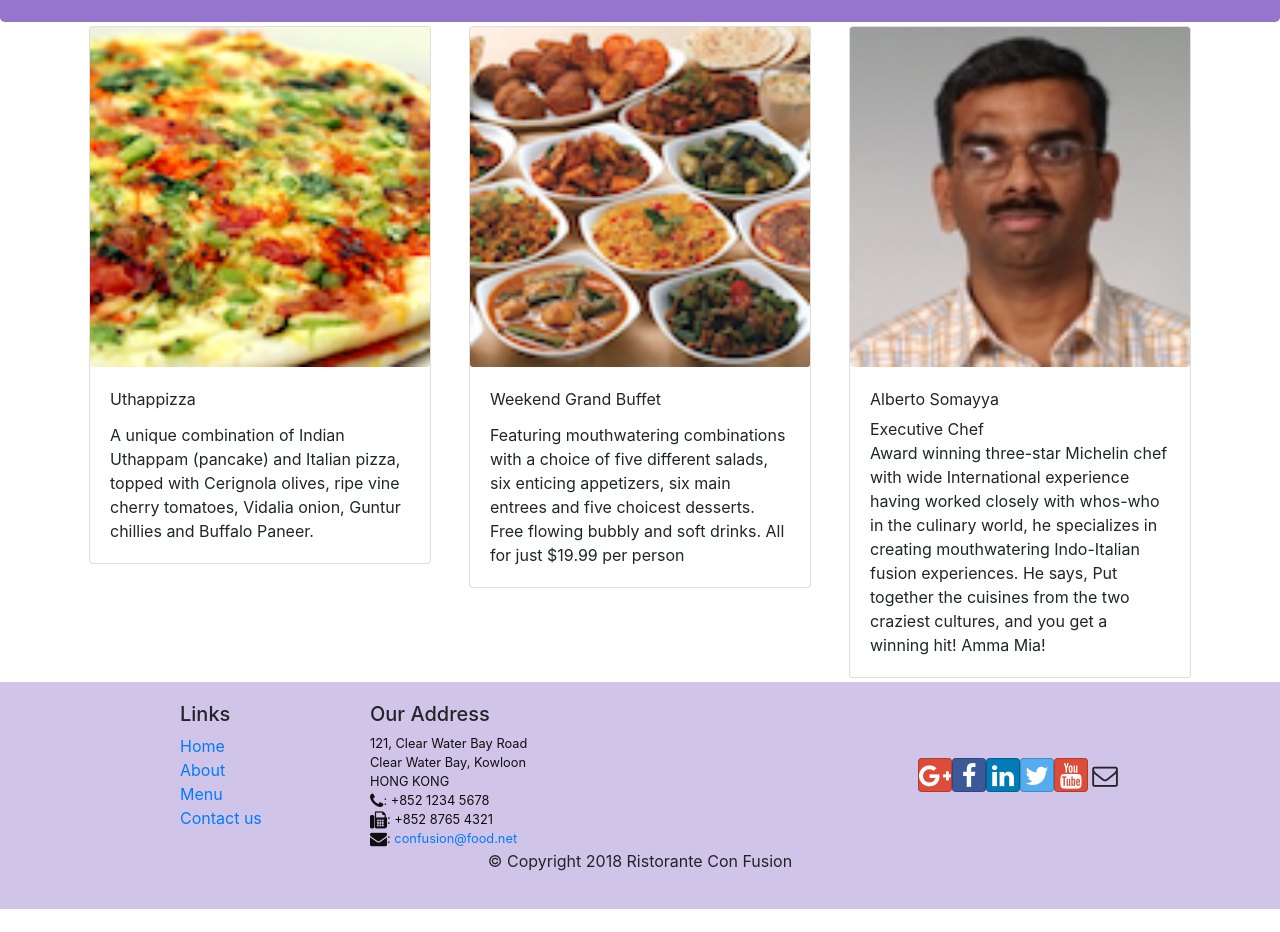
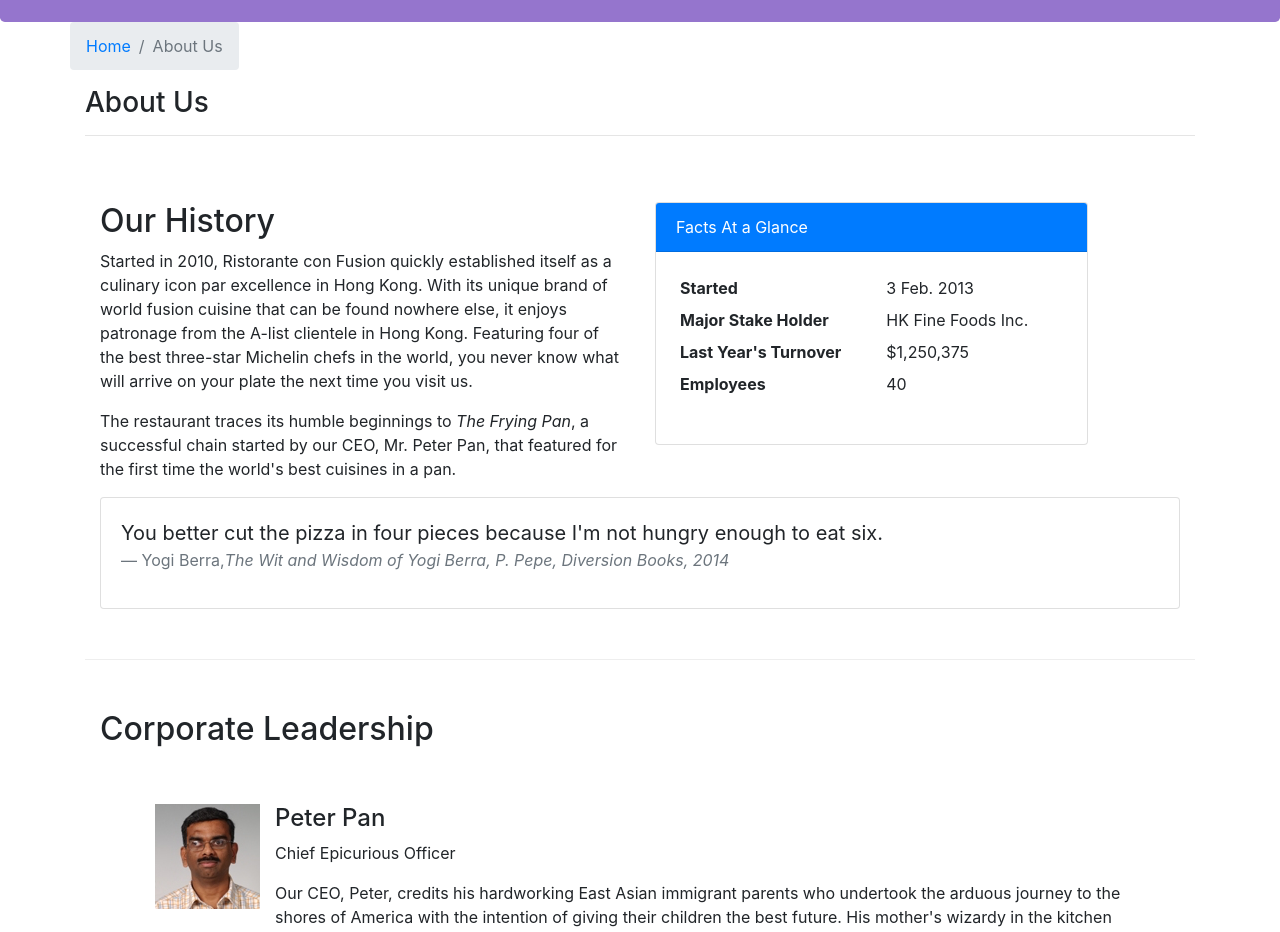
Before and after one commit to mithelan/reactjs-Coursera, a React (Create React App) app: page /aboutus in a window 1280 px wide. Before the commit this address led to /home. Shown: the part 320-1252 px from the top of the page. Before the commit the page ends 1229 px from the top, so only its background shows below. Built offline with nearby package versions, Linux system fonts and the light colour scheme.

Commit message:
Assignment 2 done

```diff
--- /dev/null
+++ b/src/components/AboutComponent.js
@@ -0,0 +1,98 @@
+import React from 'react';
+import { Breadcrumb, BreadcrumbItem, Card, CardBody, CardHeader, Media } from 'reactstrap';
+import { Link } from 'react-router-dom';
+
+function About(props) {
+
+    const leaders = props.leaders.map((leader) => {
+        return (
+            <RenderLeader leader={leader} />
+        );
+    });
+
+
+    function RenderLeader({leader}) {
+
+        return(
+            <div key={leader.id} className="col-12 mt-5">
+                <Media tag="li">
+                    <Media left middle>
+                        <Media object src={leader.image} alt={leader.name} />
+                    </Media>
+                    <Media body className="col-12">
+                        <Media heading>{leader.name}</Media>
+                        <p>{leader.designation}</p>
+                        <p>{leader.description}</p>
+                    </Media>
+                </Media>
+            </div>
+        );
+    }
+
+
+    return(
+        <div className="container">
+            <div className="row">
+                <Breadcrumb>
+                    <BreadcrumbItem><Link to="/home">Home</Link></BreadcrumbItem>
+                    <BreadcrumbItem active>About Us</BreadcrumbItem>
+                </Breadcrumb>
+                <div className="col-12">
+                    <h3>About Us</h3>
+                    <hr />
+                </div>
+            </div>
+            <div className="row row-content">
+                <div className="col-12 col-md-6">
+                    <h2>Our History</h2>
+                    <p>Started in 2010, Ristorante con Fusion quickly established itself as a culinary icon par excellence in Hong Kong. With its unique brand of world fusion cuisine that can be found nowhere else, it enjoys patronage from the A-list clientele in Hong Kong.  Featuring four of the best three-star Michelin chefs in the world, you never know what will arrive on your plate the next time you visit us.</p>
+                    <p>The restaurant traces its humble beginnings to <em>The Frying Pan</em>, a successful chain started by our CEO, Mr. Peter Pan, that featured for the first time the world's best cuisines in a pan.</p>
+                </div>
+                <div className="col-12 col-md-5">
+                    <Card>
+                        <CardHeader className="bg-primary text-white">Facts At a Glance</CardHeader>
+                        <CardBody>
+                            <dl className="row p-1">
+                                <dt className="col-6">Started</dt>
+                                <dd className="col-6">3 Feb. 2013</dd>
+                                <dt className="col-6">Major Stake Holder</dt>
+                                <dd className="col-6">HK Fine Foods Inc.</dd>
+                                <dt className="col-6">Last Year's Turnover</dt>
+                                <dd className="col-6">$1,250,375</dd>
+                                <dt className="col-6">Employees</dt>
+                                <dd className="col-6">40</dd>
+                            </dl>
+                        </CardBody>
+                    </Card>
+                </div>
+                <div className="col-12">
+                    <Card>
+                        <CardBody className="bg-faded">
+                            <blockquote className="blockquote">
+                                <p className="mb-0">You better cut the pizza in four pieces because
+                                    I'm not hungry enough to eat six.</p>
+                                <footer className="blockquote-footer">Yogi Berra,
+                                    <cite title="Source Title">The Wit and Wisdom of Yogi Berra,
+                                        P. Pepe, Diversion Books, 2014</cite>
+                                </footer>
+                            </blockquote>
+                        </CardBody>
+                    </Card>
+                </div>
+            </div>
+            <div className="row row-content">
+                <div className="col-12">
+                    <h2>Corporate Leadership</h2>
+                </div>
+                <div className="col-12">
+                    <Media list>
+                        {leaders}
+                        {RenderLeader}
+                    </Media>
+                </div>
+            </div>
+        </div>
+    );
+}
+
+export default About;
--- a/src/components/MainComponent.js
+++ b/src/components/MainComponent.js
@@ -10,6 +10,7 @@
 import { COMMENTS } from '../shared/comments';
 import { PROMOTIONS } from '../shared/promotions';
 import { LEADERS } from '../shared/leaders';
+import About from "./AboutComponent";
 import { Switch, Route, Redirect } from 'react-router-dom';
 
 class Main extends Component {
@@ -45,6 +46,8 @@
         }
 
 
+
+
         return (
             <div>
                 <Header />
@@ -54,7 +57,7 @@
                     <Route path="/menu/:dishId" component={DishWithId} />
 
                     <Route exact path="/contactus" component={Contact} />
-
+                    <Route exact path="/aboutus" component={()=> <About leaders={this.state.leaders}/>} />
                     <Redirect to="/home" />
                 </Switch>
                 <Footer />
--- a/src/shared/leaders.js
+++ b/src/shared/leaders.js
@@ -11,7 +11,7 @@
     {
         id: 1,
         name: 'Dhanasekaran Witherspoon',
-        image: '/assets/images/alberto.png',
+        image: '../assests/images/alberto.png',
         designation: 'Chief Food Officer',
         abbr: 'CFO',
         featured: false,
```
